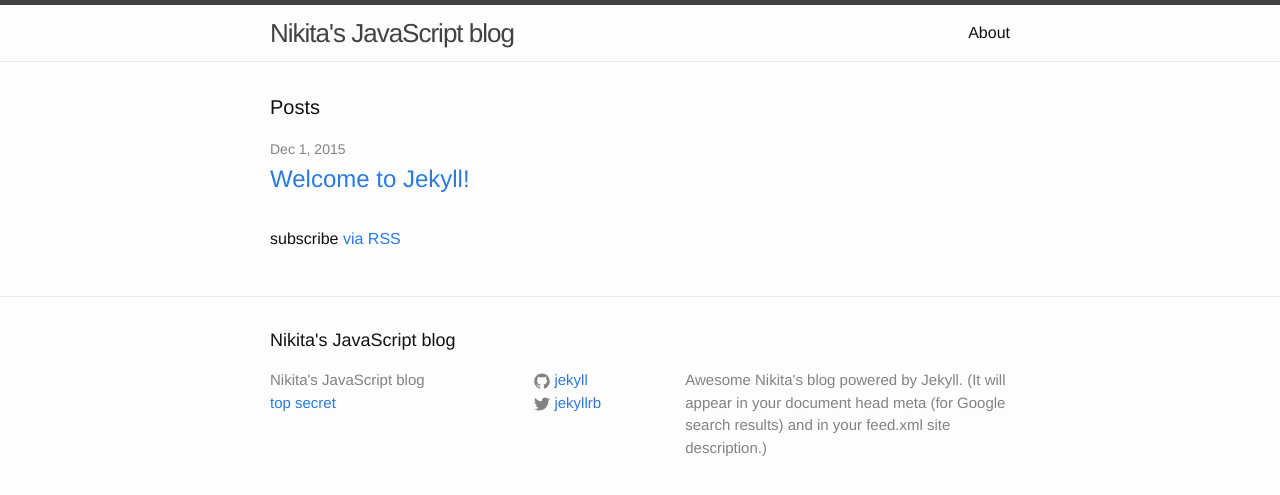
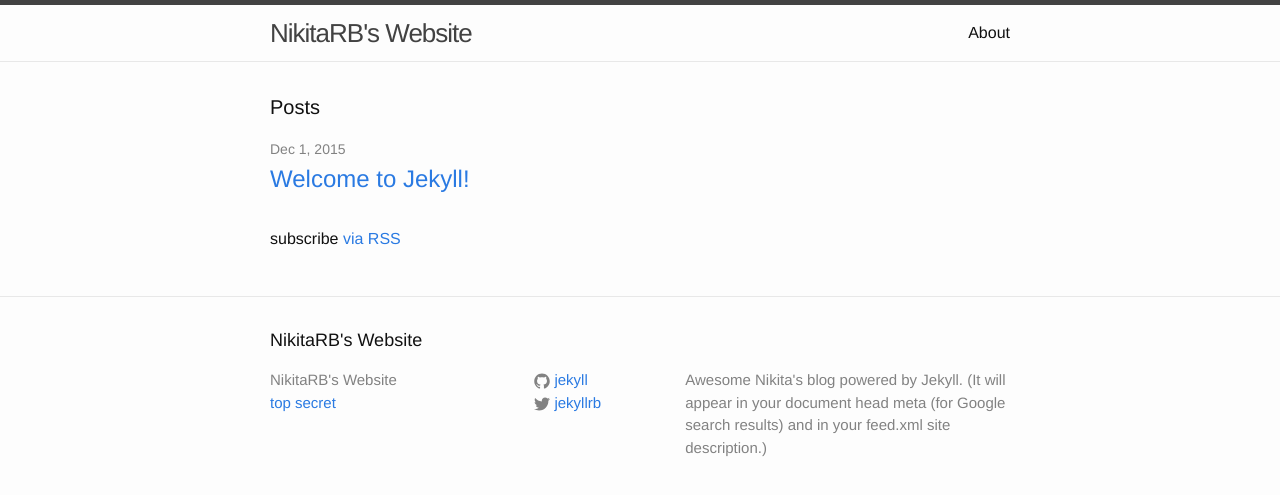
Before and after one commit to docentmail/docentmail.github.io, a Jekyll site: the page built from index.html, in a window 1280 px wide. Shown: the top 495 px of the page. Built offline with Jekyll 4.4.1, drawn with Linux system fonts in a browser that asks for light colours.

Commit message:
Update _config.yml
Banana's commit

```diff
--- a/_config.yml
+++ b/_config.yml
@@ -6,7 +6,7 @@
 # 'jekyll serve'. If you change this file, please restart the server process.
 
 # Site settings
-title: Nikita's JavaScript blog
+title: NikitaRB's Website
 email: top secret
 description: > # this means to ignore newlines until "baseurl:"
   Awesome Nikita's blog powered by Jekyll.
```
